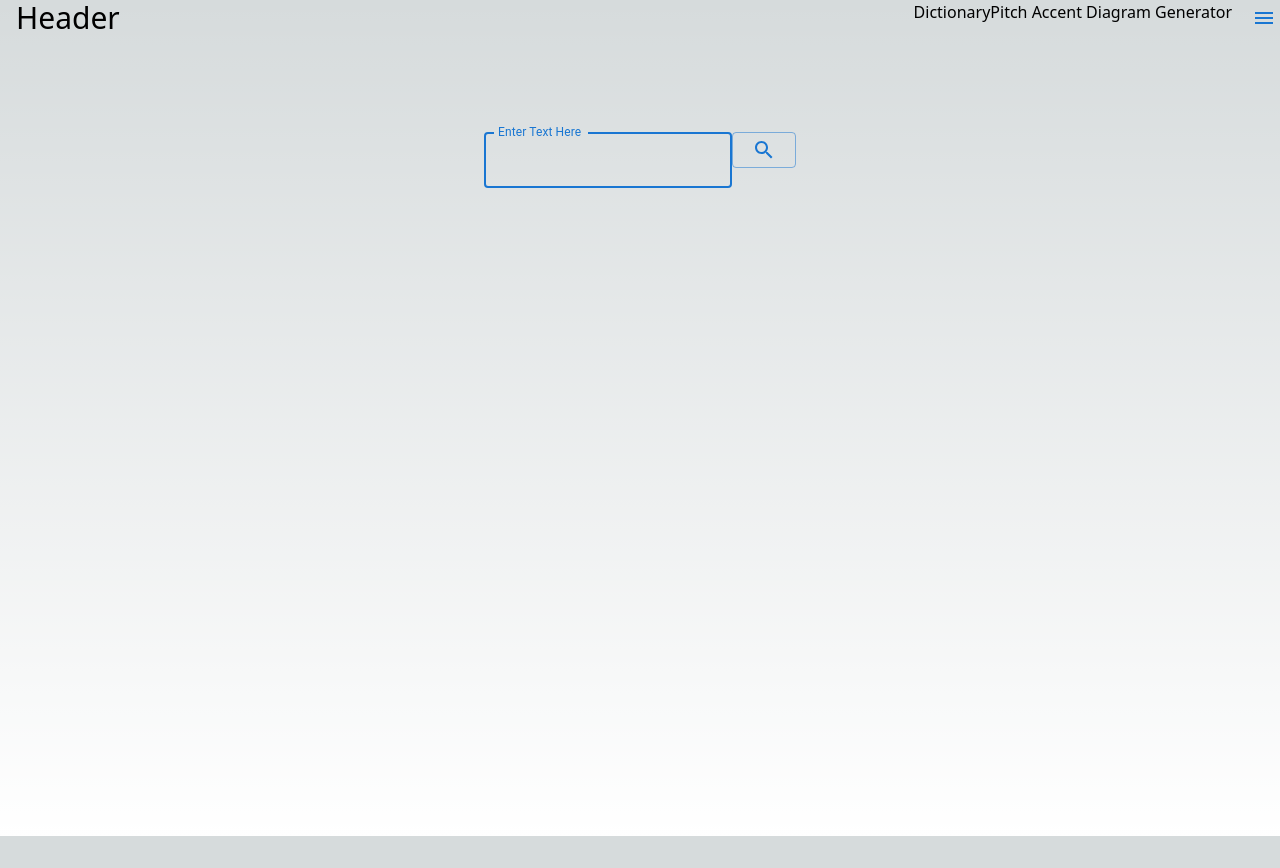
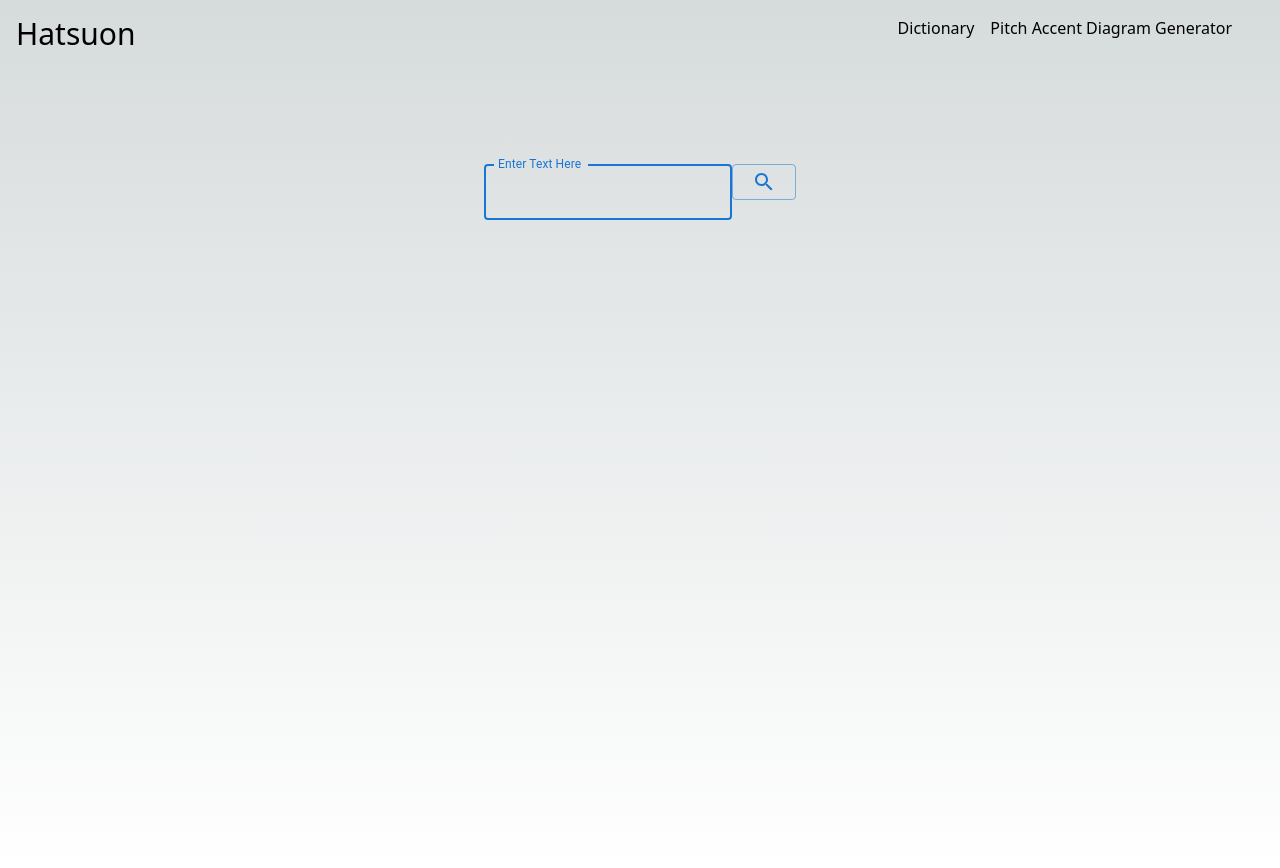
Before and after one commit to Caleblan/hatsuon_dictionary, a Next.js app: page /dictionary in a window 1280 px wide. Before the commit the page ends 836 px from the top, so only its background shows below. Built offline with nearby package versions, Linux system fonts and the light colour scheme.

Commit message:
Just some updates

```diff
--- a/components/Header.tsx
+++ b/components/Header.tsx
@@ -16,16 +16,17 @@ import { Menu } from '@mui/icons-material';
 export default function Header() {
 
     return (
-        <nav className="w-full flex items-center mx-4">
+        <nav className="w-full flex items-center mx-4 my-4">
             <div className="w-1/2 flex text-3xl">
-                <Link href="/">Header</Link>
+                <Link href="/">Hatsuon</Link>
             </div>
-            <div className="w-1/2 flex justify-end space-around m:invisible">
+            <div className="w-1/2 flex justify-end space-around">
 
-                <Link href="/dictionary">Dictionary</Link>
-                <Link href="/pitchGenerator">Pitch Accent Diagram Generator</Link>
-
-                <Button>
+                <div className="md:visible invisible flex gap-x-4">
+                    <Link href="/dictionary">Dictionary</Link>
+                    <Link href="/pitchGenerator">Pitch Accent Diagram Generator</Link>
+                </div>
+                <Button className="md:invisible visible">
                     <SvgIcon>
                         <Menu/>
                     </SvgIcon>
--- a/pages/dictionary/index.tsx
+++ b/pages/dictionary/index.tsx
@@ -1,30 +1,8 @@
 import Head from 'next/head'
-import Image from 'next/image'
-import { Inter } from '@next/font/google'
 import styles from '../../styles/Home.module.css'
-import { IconButton, TextField} from '@mui/material';
-import SearchIcon from '@mui/icons-material/Search';
-import LoadingButton from '@mui/lab/LoadingButton';
-import Router from 'next/router'
-
-import Link from 'next/link'
-// import { useRouter } from 'next/router'
-import { PropaneSharp } from '@mui/icons-material';
-
 import SearchBar from "../../components/Dictionary/SearchBar";
 
-// import clientPromise from "../../lib/mongodb";
-
-// interface IndexProps {
-//   todos: Array<Todo>
-// }
-
-
-import {useState} from "react"
-
-const inter = Inter({ subsets: ['latin'] })
-
-export default function DictionaryHomePage(props: any) {
+export default function DictionaryHomePage() {
 
   return (
     <>
@@ -33,7 +11,6 @@ export default function DictionaryHomePage(props: any) {
         <meta name="description" content="A Japanese Web Dictionary with Pitch Accents" />
       </Head>
 
-      {/* className={styles.main} */}
       <main className={styles.main}>
           <SearchBar query={null}/>
       </main>
```
